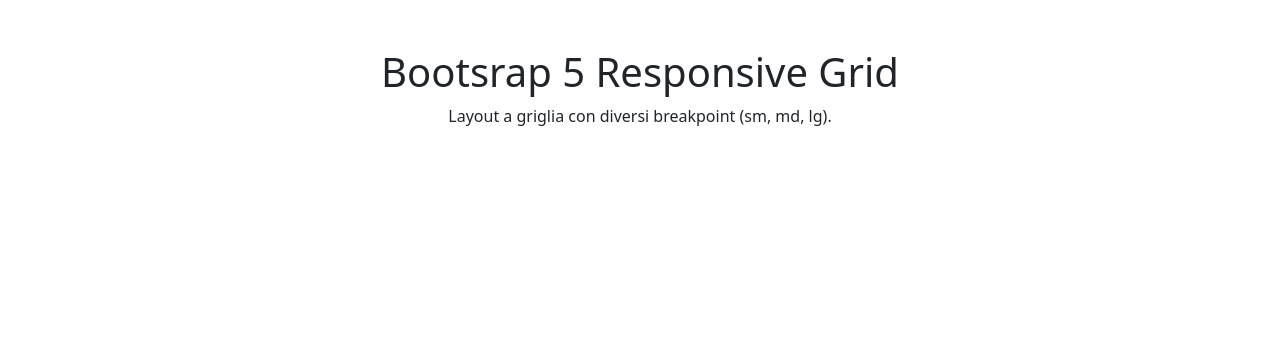
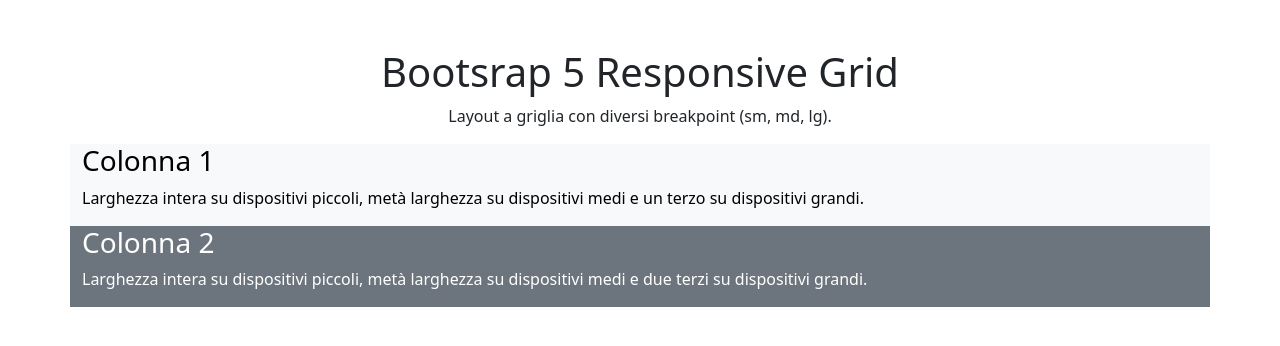
Before and after one commit to oninotna/htmlcss-bootstrap-layout, a plain HTML site: page index.html in a window 1280 px wide. Drawn offline with nearby package versions, Linux system fonts and the light colour scheme.

Commit message:
added first row with two col

```diff
--- a/index.html
+++ b/index.html
@@ -21,6 +21,18 @@
       <h1>Bootsrap 5 Responsive Grid</h1>
       <p>Layout a griglia con diversi breakpoint (sm, md, lg).</p>
     </div>
+    <div class="container">
+        <div class="row">
+            <div class="col-12 text-bg-light">
+                <h3>Colonna 1</h3>
+                <p>Larghezza intera su dispositivi piccoli, metà larghezza su dispositivi medi e un terzo su dispositivi grandi.</p>
+            </div>
+            <div class="col-12 text-bg-secondary">
+                <h3>Colonna 2</h3>
+                <p>Larghezza intera su dispositivi piccoli, metà larghezza su dispositivi medi e due terzi su dispositivi grandi.</p>
+            </div>
+        </div>
+    </div>
 
 </body>
 </html>
```
